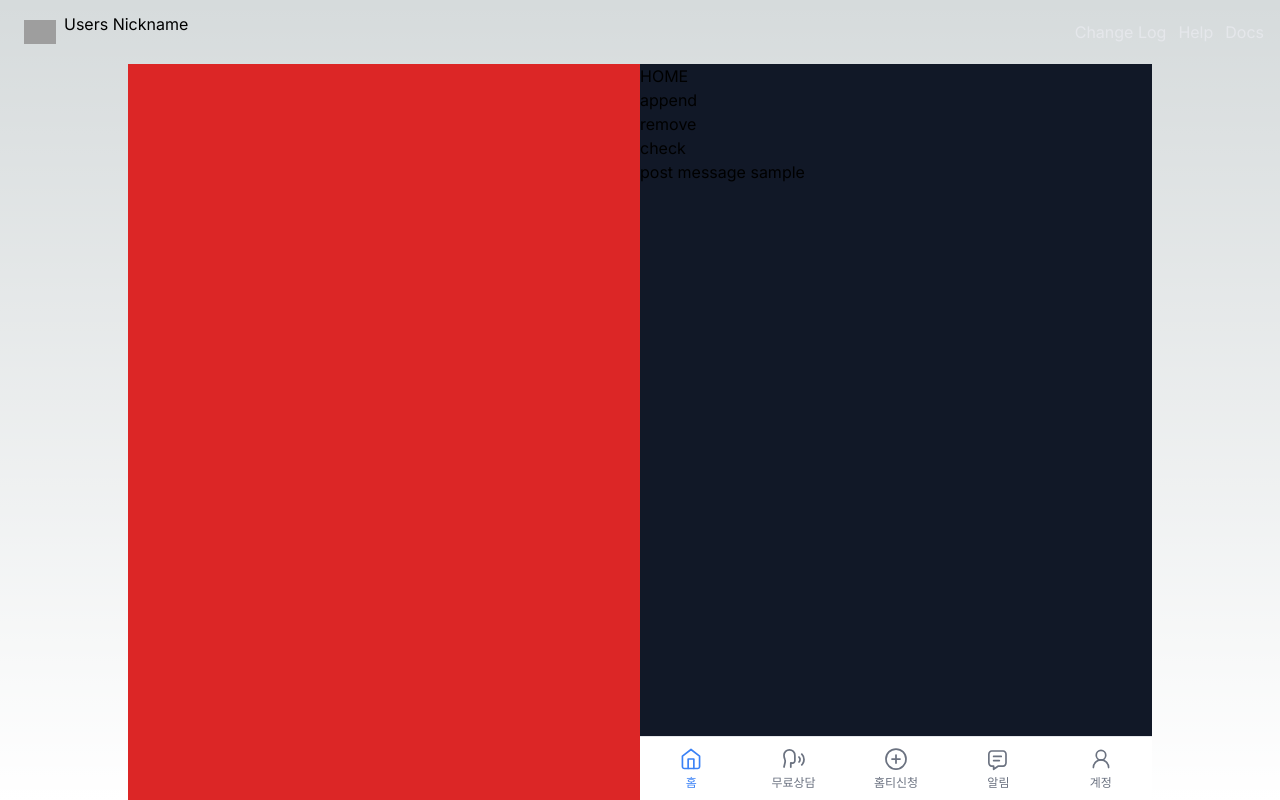
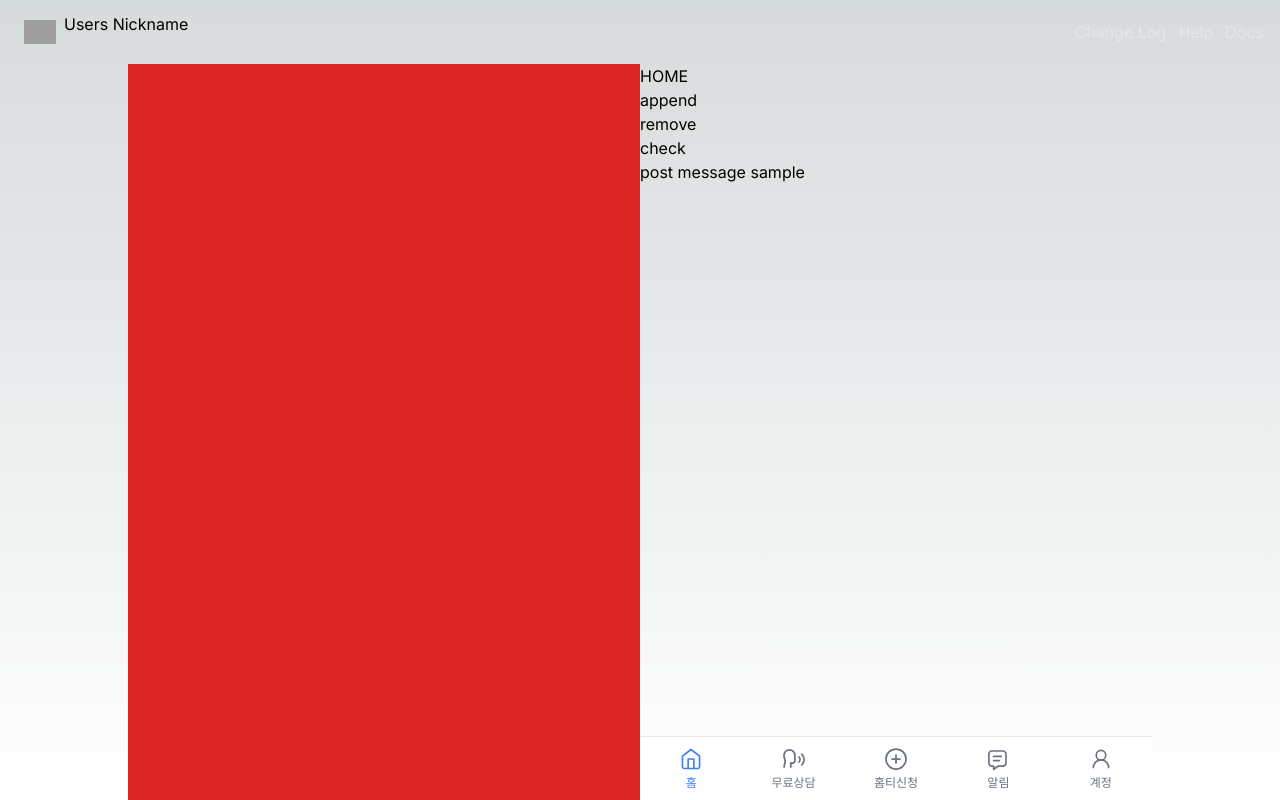
Before and after one commit to tmmoond8/tmp-run, a Next.js app: page /ihome in a window 1280 px wide. Built offline with nearby package versions, Linux system fonts and the light colour scheme; grey boxes are pictures that could not be loaded.

Commit message:
feat: 화이트 테마 대응 처리

```diff
--- a/src/domains/ihome/components/BaseLayout.tsx
+++ b/src/domains/ihome/components/BaseLayout.tsx
@@ -26,7 +26,7 @@ export default function BaseLayout({ children }: PropsWithChildren<{}>) {
       <div className="flex justify-center flex-1 ">
         <div className="flex justify-center h-full w-screen max-w-5xl">
           <section className="hidden md:block flex-auto w-56 h-full bg-red-600"></section>
-          <section className="flex flex-col flex-auto w-64 max-w-lg h-full bg-gray-900">
+          <section className="flex flex-col flex-auto w-64 max-w-lg h-full dark:bg-gray-900">
             <div className="flex-1">{children}</div>
             <Tabs />
           </section>
```
